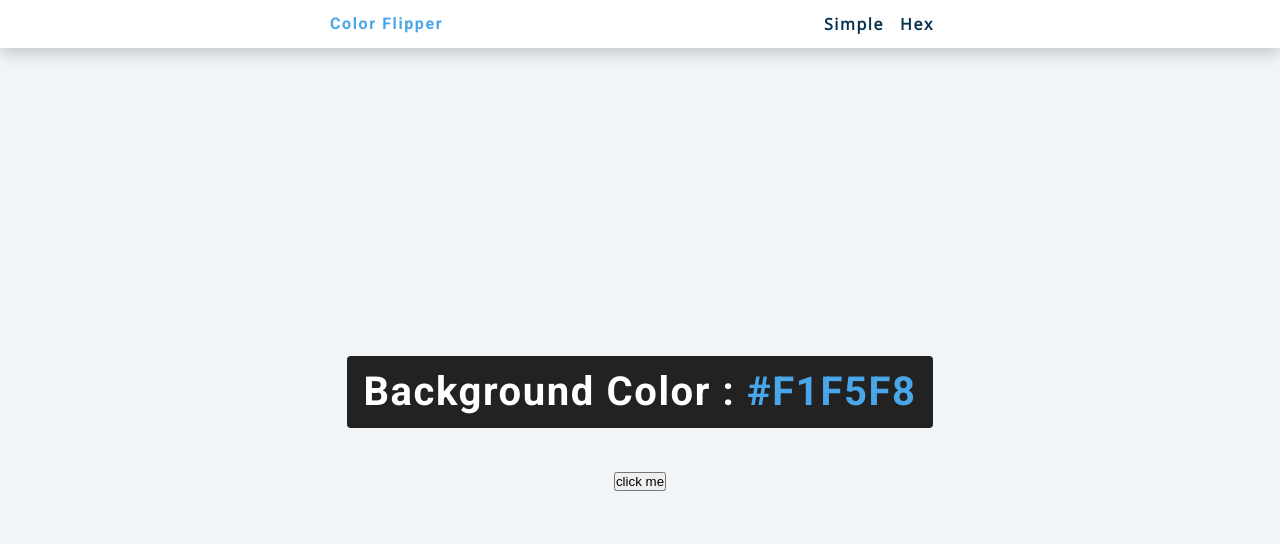
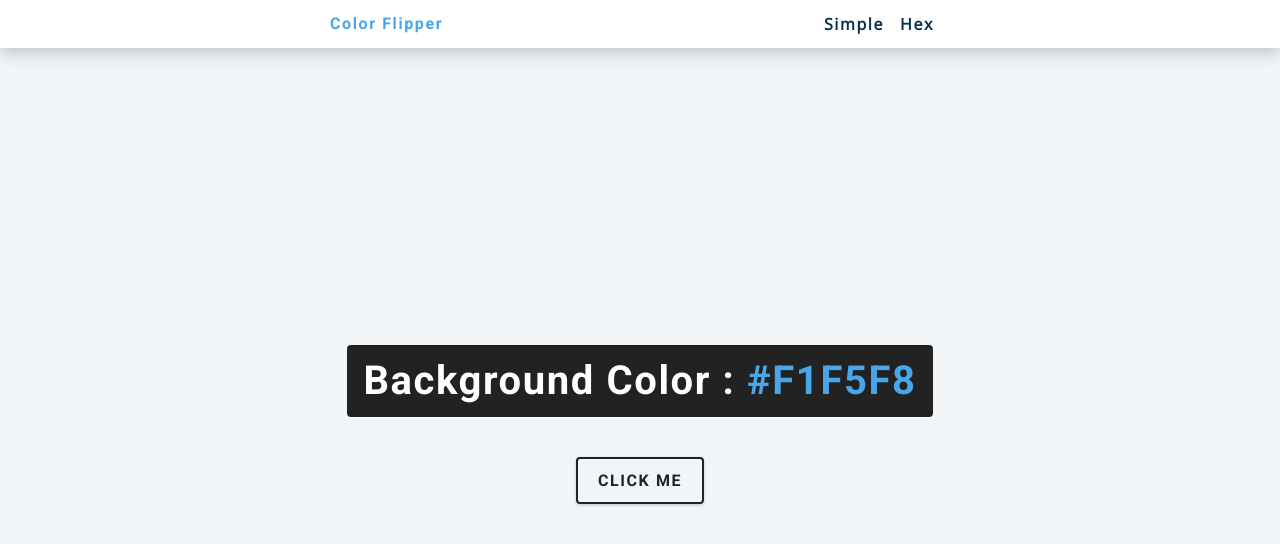
Before and after one commit to the0russian0penguin/color-changer, a plain HTML site: page index.html in a window 1280 px wide. Drawn offline with nearby package versions, Linux system fonts and the light colour scheme.

Commit message:
Update index.html

```diff
--- a/index.html
+++ b/index.html
@@ -21,7 +21,7 @@
     <main>
         <div class="container">
             <h2>background color : <span class="color">#F1F5F8</span></h2>
-            <button class="btn btn hero" id="btn">click me</button>
+            <button class="btn btn-hero" id="btn">click me</button>
         </div>
     </main>
     <!-- javascript -->
```
